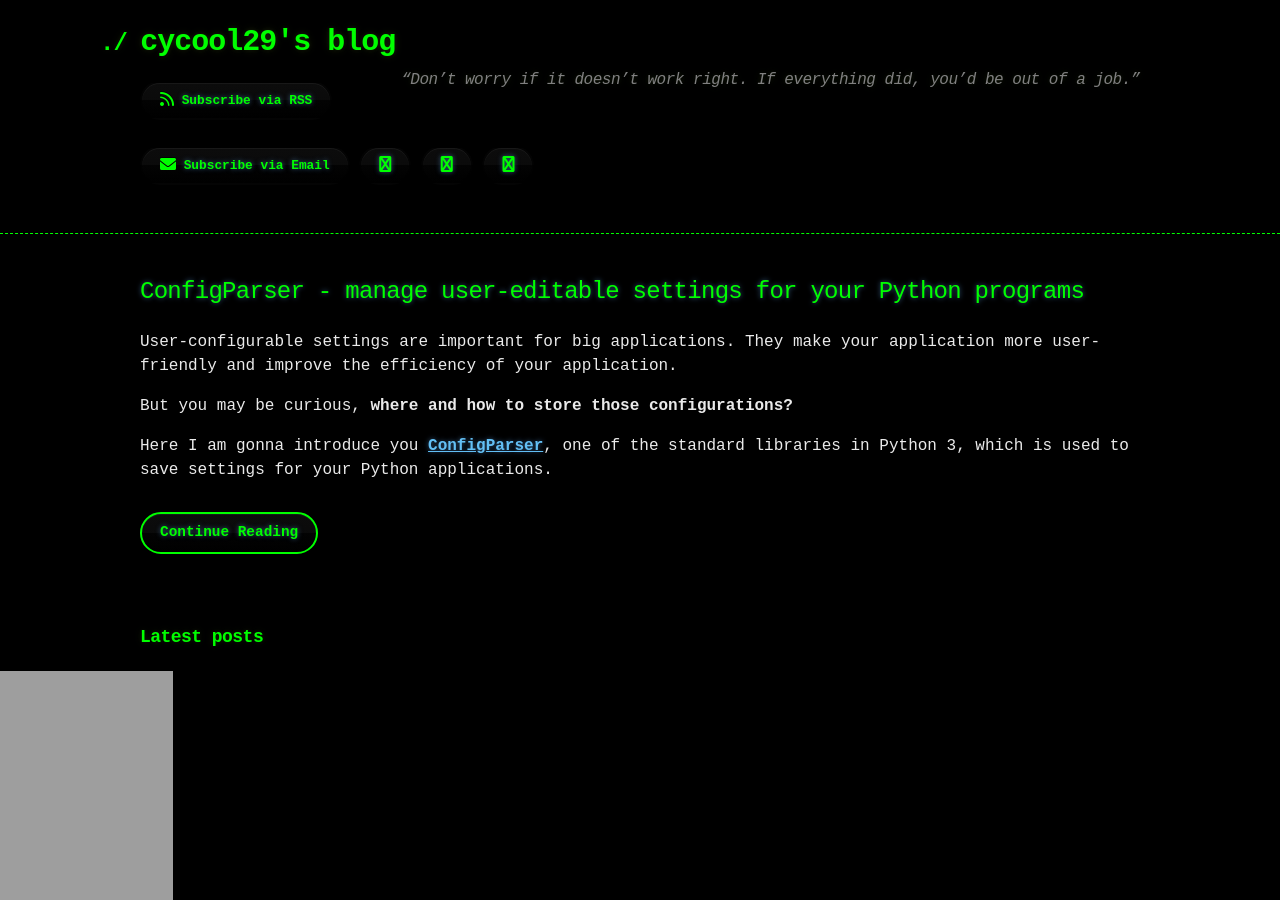
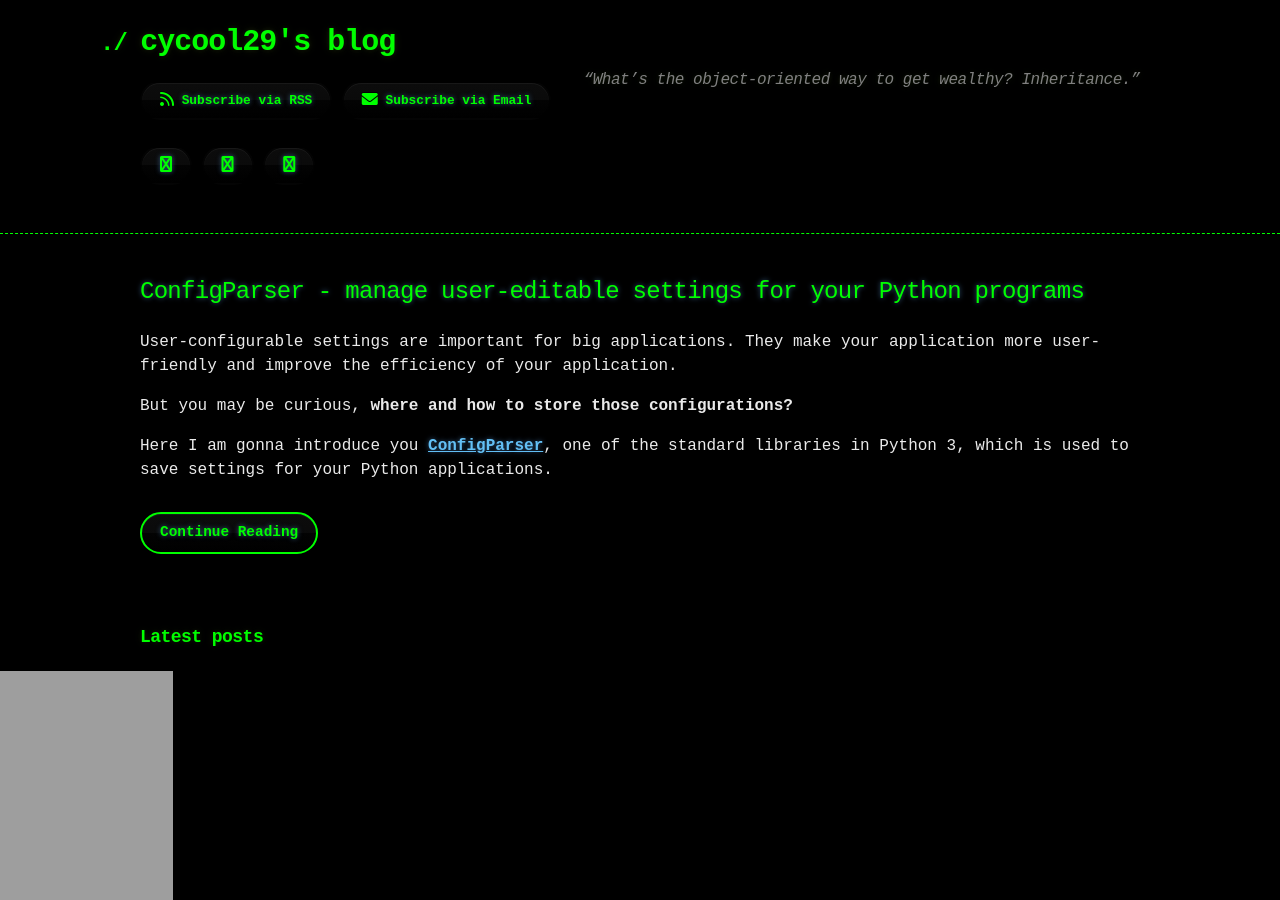
Before and after one commit to cycool29/cycool29.github.io, a Jekyll site: the page built from index.md, in a window 1280 px wide and 900 px high. Built offline with Jekyll 4.4.1, drawn with Linux system fonts in a browser that asks for light colours; a style sheet for code colours, icons or effects is not loaded.

Commit message:
Update quotes

```diff
--- a/_config.yml
+++ b/_config.yml
@@ -1,5 +1,5 @@
 title: cycool29's blog
-description: "“Don’t worry if it doesn’t work right. If everything did, you’d be out of a job.” "
+description: "“What’s the object-oriented way to get wealthy? Inheritance.” "
 bio: A high school student. Intermediate in Python, Git, Bash. Learning JavaScript. He/Him. "
 author: cycool29
 url: https://cycool29.github.io
```
